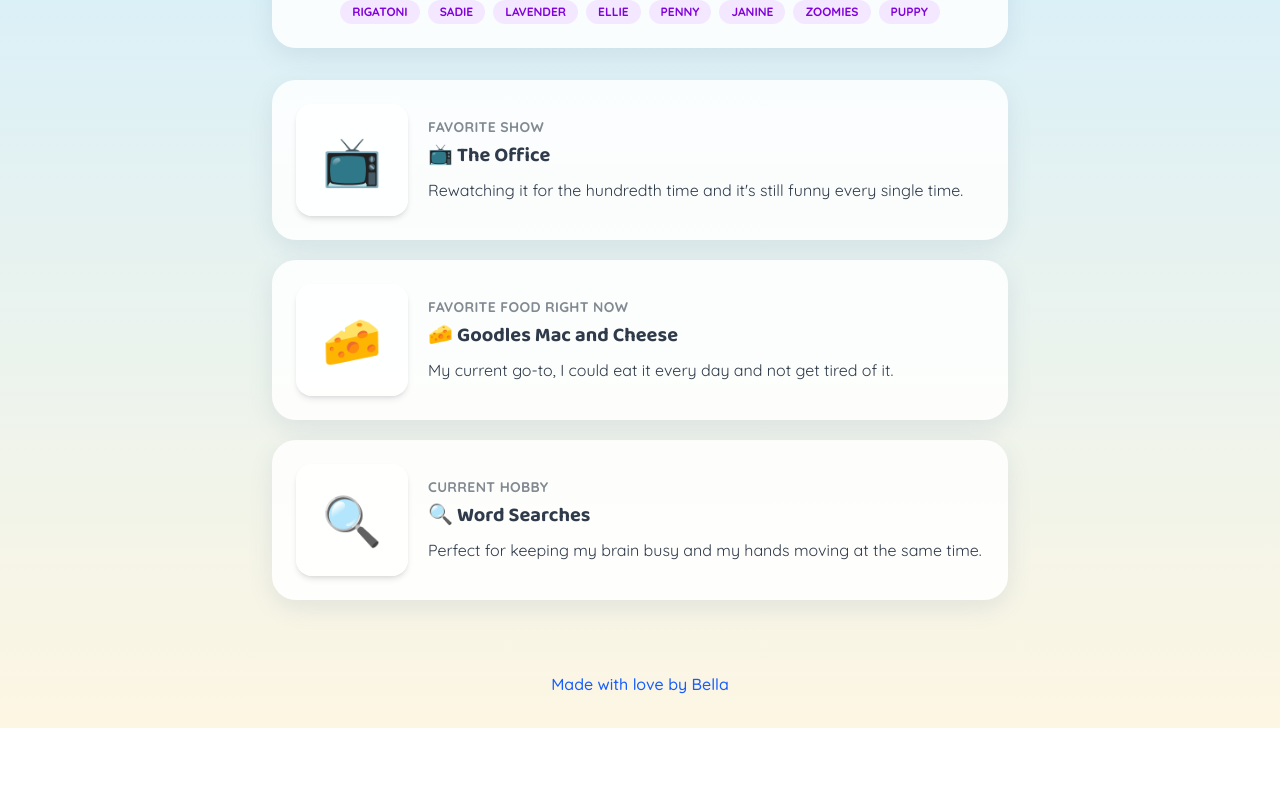
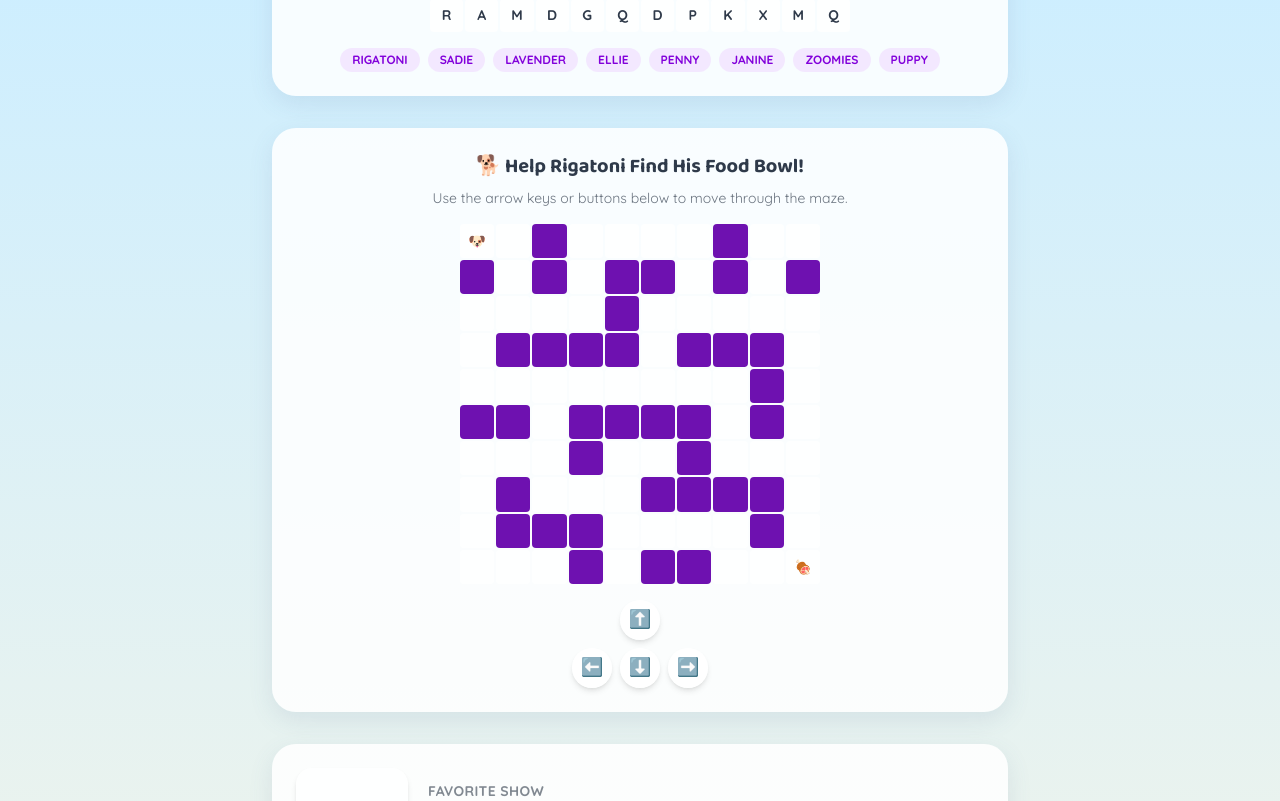
Before and after one commit to gregorylebed-code/bella-website, a Next.js app: page /show-and-tell in a window 1280 px wide. Shown: the part 972-1773 px from the top of the page. Before the commit the page ends 1700 px from the top, so only its background shows below. Built offline with nearby package versions, Linux system fonts and the light colour scheme.

Commit message:
Add Games heading and maze puzzle to Show and Tell page

```diff
--- /dev/null
+++ b/src/app/show-and-tell/Maze.tsx
@@ -0,0 +1,139 @@
+"use client";
+
+import { useEffect, useRef, useState } from "react";
+
+// 0 = open path, 1 = wall
+const MAZE: number[][] = [
+  [0, 0, 1, 0, 0, 0, 0, 1, 0, 0],
+  [1, 0, 1, 0, 1, 1, 0, 1, 0, 1],
+  [0, 0, 0, 0, 1, 0, 0, 0, 0, 0],
+  [0, 1, 1, 1, 1, 0, 1, 1, 1, 0],
+  [0, 0, 0, 0, 0, 0, 0, 0, 1, 0],
+  [1, 1, 0, 1, 1, 1, 1, 0, 1, 0],
+  [0, 0, 0, 1, 0, 0, 1, 0, 0, 0],
+  [0, 1, 0, 0, 0, 1, 1, 1, 1, 0],
+  [0, 1, 1, 1, 0, 0, 0, 0, 1, 0],
+  [0, 0, 0, 1, 0, 1, 1, 0, 0, 0],
+];
+
+const START = { r: 0, c: 0 };
+const END = { r: 9, c: 9 };
+
+export default function Maze() {
+  const [pos, setPos] = useState(START);
+  const [won, setWon] = useState(false);
+  const containerRef = useRef<HTMLDivElement>(null);
+
+  function move(dr: number, dc: number) {
+    setPos((prev) => {
+      const r = prev.r + dr;
+      const c = prev.c + dc;
+      if (r < 0 || r >= MAZE.length || c < 0 || c >= MAZE[0].length) return prev;
+      if (MAZE[r][c] === 1) return prev;
+      const next = { r, c };
+      if (r === END.r && c === END.c) setWon(true);
+      return next;
+    });
+  }
+
+  useEffect(() => {
+    function handleKey(e: KeyboardEvent) {
+      if (won) return;
+      if (e.key === "ArrowUp") move(-1, 0);
+      else if (e.key === "ArrowDown") move(1, 0);
+      else if (e.key === "ArrowLeft") move(0, -1);
+      else if (e.key === "ArrowRight") move(0, 1);
+      else return;
+      e.preventDefault();
+    }
+    window.addEventListener("keydown", handleKey);
+    return () => window.removeEventListener("keydown", handleKey);
+  }, [won]);
+
+  function reset() {
+    setPos(START);
+    setWon(false);
+  }
+
+  return (
+    <div className="card p-6 mb-8">
+      <h3 className="heading-font text-xl font-bold mb-2 text-center">
+        🐕 Help Rigatoni Find His Food Bowl!
+      </h3>
+      <p className="text-center text-foreground/70 text-sm mb-4">
+        Use the arrow keys or buttons below to move through the maze.
+      </p>
+
+      {won && (
+        <p className="text-center heading-font font-bold text-green-600 mb-3">
+          Rigatoni found his food bowl! 🎉🍖
+        </p>
+      )}
+
+      <div
+        ref={containerRef}
+        tabIndex={0}
+        className="mx-auto grid gap-0.5 mb-4 outline-none"
+        style={{
+          gridTemplateColumns: `repeat(${MAZE[0].length}, minmax(0, 1fr))`,
+          maxWidth: 360,
+        }}
+      >
+        {MAZE.map((row, r) =>
+          row.map((cell, c) => {
+            const isPlayer = pos.r === r && pos.c === c;
+            const isEnd = r === END.r && c === END.c;
+            const isStart = r === START.r && c === START.c;
+            return (
+              <div
+                key={`${r}-${c}`}
+                className={`aspect-square flex items-center justify-center text-sm rounded-sm ${
+                  cell === 1 ? "bg-purple-800" : "bg-white/80"
+                }`}
+              >
+                {isPlayer ? "🐶" : isEnd ? "🍖" : isStart ? "" : ""}
+              </div>
+            );
+          })
+        )}
+      </div>
+
+      <div className="flex flex-col items-center gap-2">
+        <button
+          onClick={() => move(-1, 0)}
+          className="heading-font w-10 h-10 rounded-full bg-white/90 hover:bg-white shadow-md text-lg"
+        >
+          ⬆️
+        </button>
+        <div className="flex gap-2">
+          <button
+            onClick={() => move(0, -1)}
+            className="heading-font w-10 h-10 rounded-full bg-white/90 hover:bg-white shadow-md text-lg"
+          >
+            ⬅️
+          </button>
+          <button
+            onClick={() => move(1, 0)}
+            className="heading-font w-10 h-10 rounded-full bg-white/90 hover:bg-white shadow-md text-lg"
+          >
+            ⬇️
+          </button>
+          <button
+            onClick={() => move(0, 1)}
+            className="heading-font w-10 h-10 rounded-full bg-white/90 hover:bg-white shadow-md text-lg"
+          >
+            ➡️
+          </button>
+        </div>
+        {won && (
+          <button
+            onClick={reset}
+            className="heading-font text-sm font-bold px-4 py-2 mt-2 rounded-full bg-pink-500 text-white shadow-md hover:scale-105 transition-transform"
+          >
+            🔄 Play Again
+          </button>
+        )}
+      </div>
+    </div>
+  );
+}
--- a/src/app/show-and-tell/page.tsx
+++ b/src/app/show-and-tell/page.tsx
@@ -3,6 +3,7 @@ import NavBar from "../NavBar";
 import EmptyState from "../EmptyState";
 import { showAndTell } from "../content";
 import WordSearch from "./WordSearch";
+import Maze from "./Maze";
 
 export default function ShowAndTellPage() {
   return (
@@ -20,7 +21,11 @@ export default function ShowAndTellPage() {
           What I'm currently into! Check back, this changes all the time. ✨
         </p>
 
+        <h3 className="heading-font text-2xl font-bold text-black drop-shadow mb-4 text-center">
+          🎮 Games
+        </h3>
         <WordSearch />
+        <Maze />
 
         {showAndTell.length === 0 ? (
           <EmptyState text="Nothing to show yet, check back soon!" />
```
